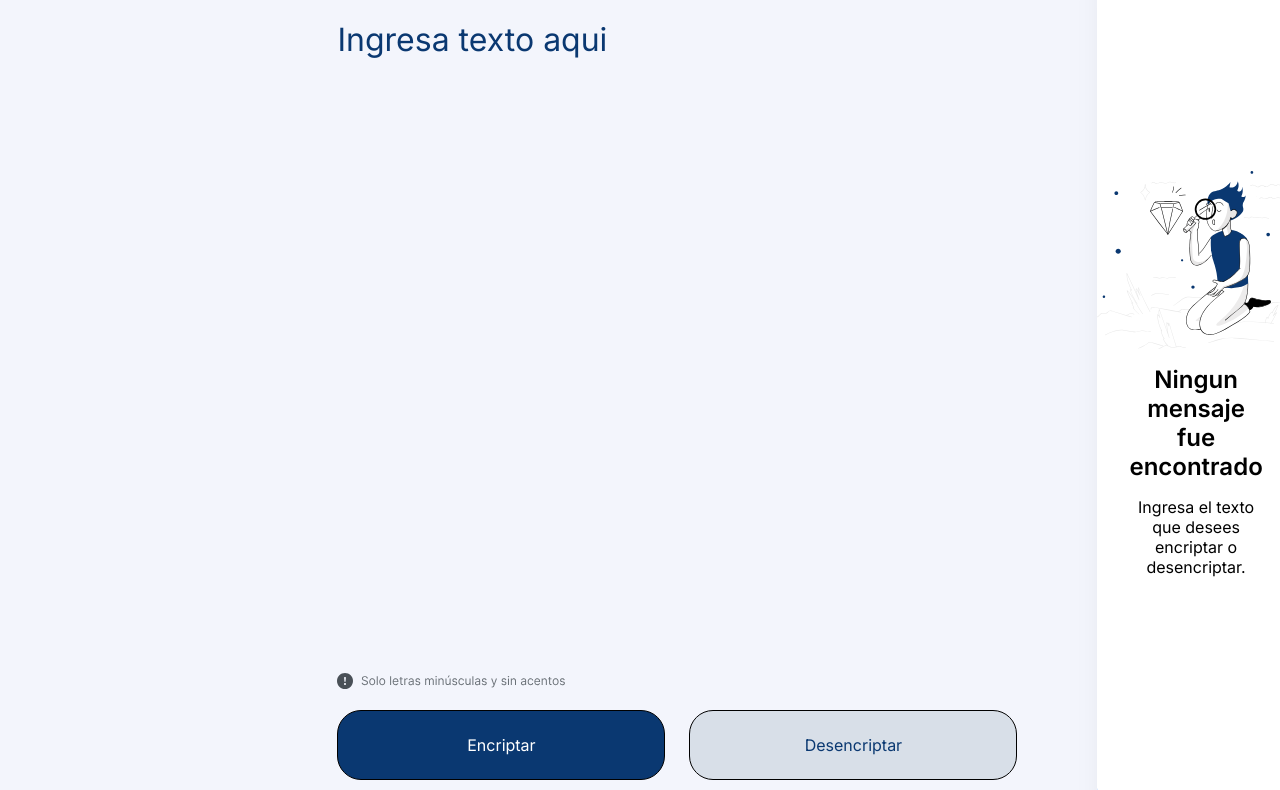
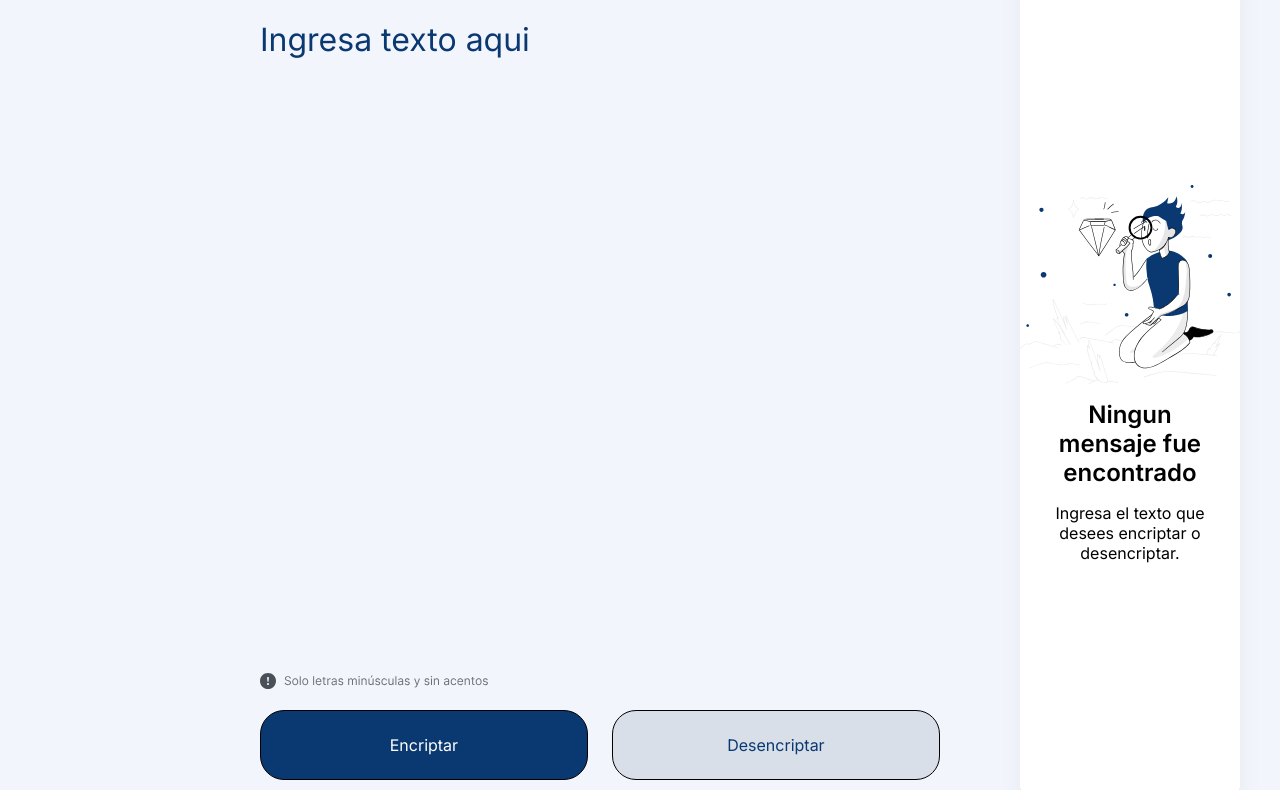
Before and after one commit to stevenjaimes/encriptador, a plain HTML site: page index.html in a window 1280 px wide. Shown: the part 104-894 px from the top of the page. Drawn offline with Linux system fonts and the light colour scheme.

Commit message:
ultimos cambios

```diff
--- a/style.css
+++ b/style.css
@@ -51,13 +51,13 @@ form{
     display: flex;
     flex-direction: column;
     margin-top: 5rem;
-    margin-left: 15rem;
+    margin-left: 5.55%;
     gap: 1rem;
 }
 
 /* Dimensiones de la text-area */
 #myForm textarea{
-    width: 30vw;  /* 50% del ancho del viewport */
+    width: 50vw;  /* 50% del ancho del viewport */
     height: 80vh; /* 70% del alto del viewport */
     border: none;
     font-weight: 400;
@@ -118,9 +118,9 @@ el nuevo comportamiento cuando de click en el boton del formulario */
 .elementos_der{
     display: flex;
     flex-direction: column;
-    width: 40%;
+    width: 30%;
     height: auto;
-    background-color: #0670fc;
+    background-color: #fc0606;
     border-radius: 1.5rem;
     box-shadow: 0px 24px 32px -8px rgba(0, 0, 0, 0.08);
     align-items: center;
```
